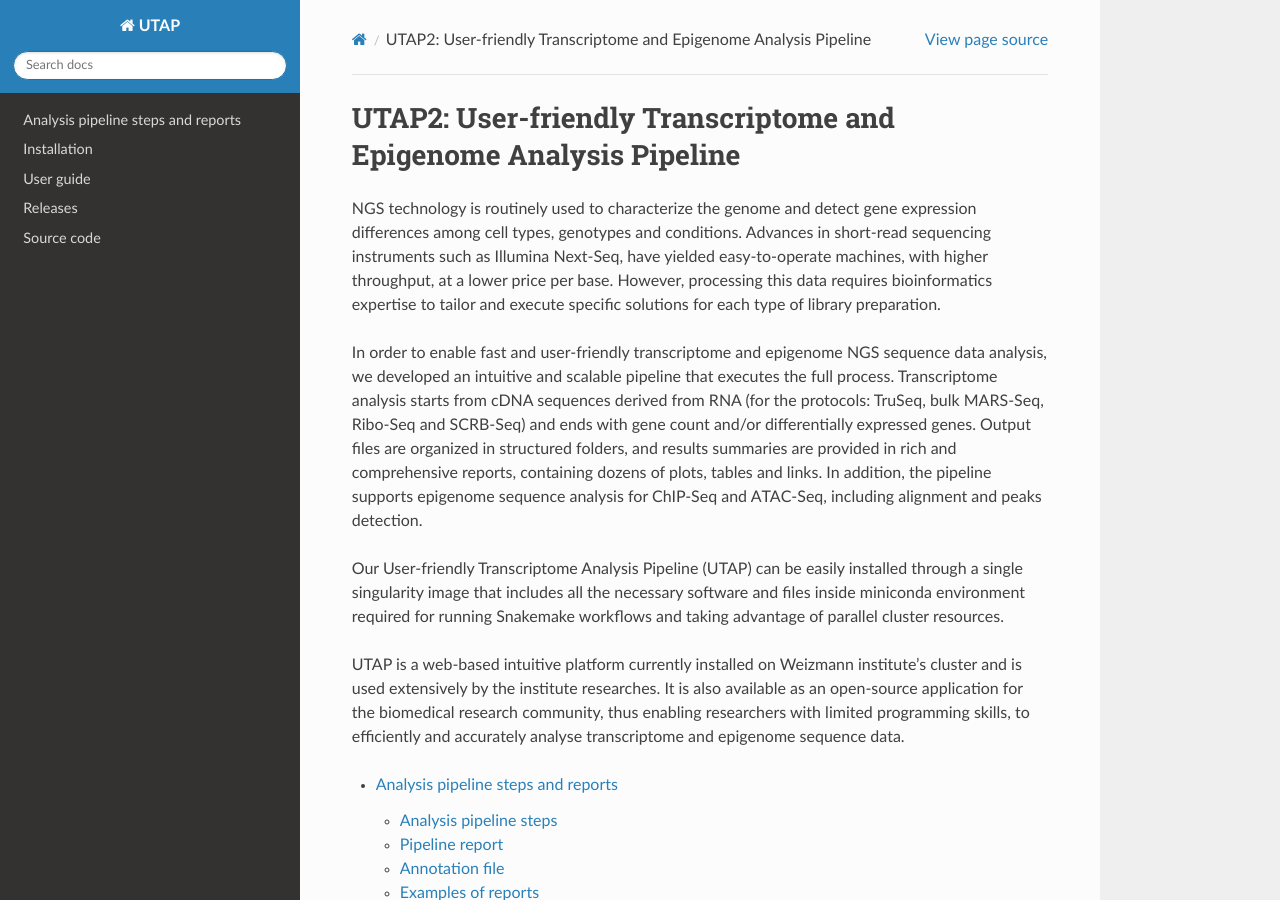
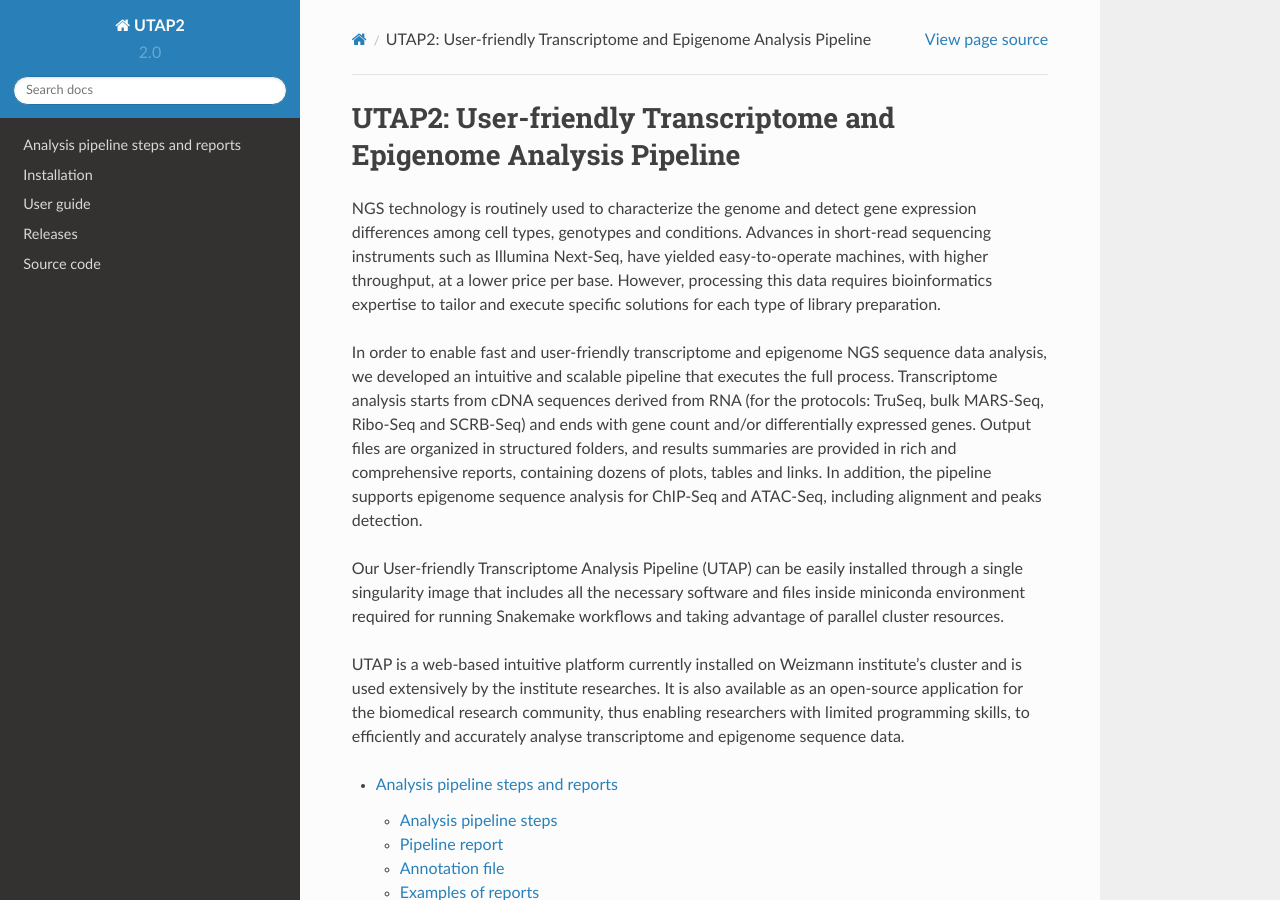
Before and after one commit to utap2/utap2, a Sphinx documentation site: the page built from docs/index.rst, in a window 1280 px wide and 900 px high. Built offline with Sphinx 7.4.7 and the Read the Docs theme 2.0.0, drawn with Linux system fonts in a browser that asks for light colours.

Commit message:
Update conf.py
.

```diff
--- a/docs/conf.py
+++ b/docs/conf.py
@@ -19,12 +19,12 @@
 
 # -- Project information -----------------------------------------------------
 
-project = u'UTAP'
+project = u'UTAP2'
 copyright = u'2023, '
 author = u'UTAP team'
 
 # The short X.Y version
-version = u''
+version = u'2.0'
 # The full version, including alpha/beta/rc tags
 release = u'1.0.0'
 
```
